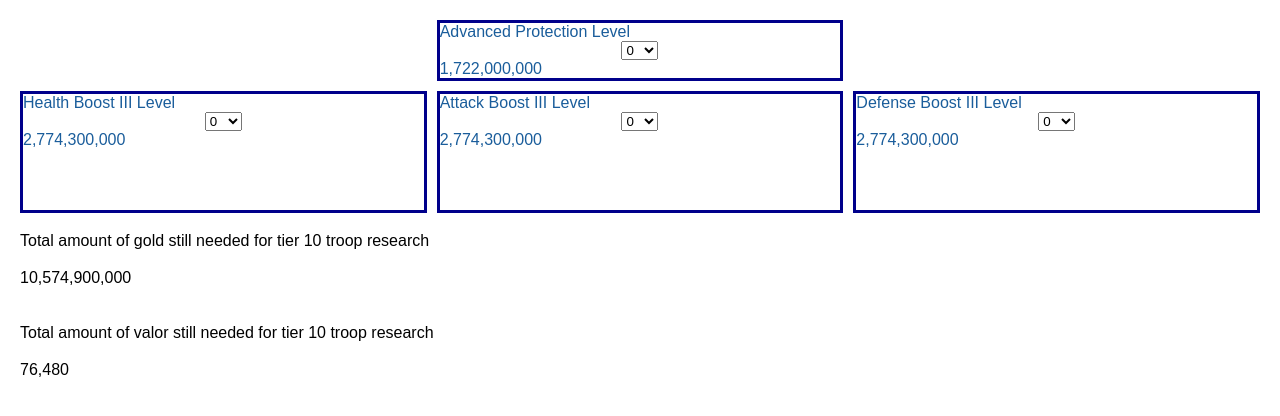
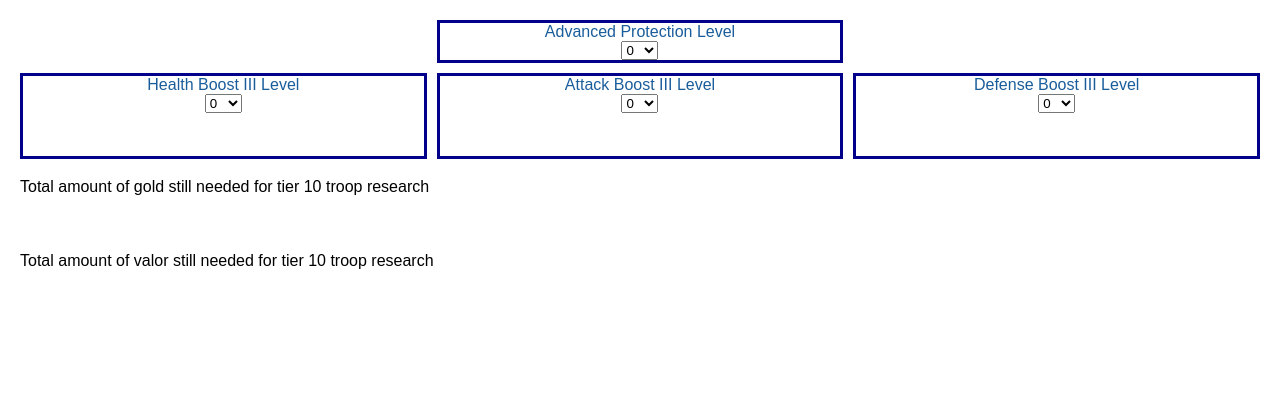
Before and after one commit to dmnemec/lastwar_tools, a plain HTML site: page index.html in a window 1280 px wide. Drawn offline with Linux system fonts and the light colour scheme.

Commit message:
feat: more formatting

```diff
--- a/index.html
+++ b/index.html
@@ -24,7 +24,7 @@
                     <option value=10>10</option>
                 </select>
             </div>
-            <div id="advProtResult"></div>
+            <div id="advProtResult select-div"></div>
         </div>
         <div class="hpNode tech-node">
             <label for="healthLvl">Health Boost III Level</label>
@@ -43,7 +43,7 @@
                     <option value=10>10</option>
                 </select>
             </div>
-            <div id="healthBoostResultDiv"></div>
+            <div id="healthBoostResultDiv select-div"></div>
         </div>
         <div class="attNode tech-node">
             <label for="attackLvl">Attack Boost III Level</label>
@@ -62,7 +62,7 @@
                     <option value=10>10</option>
                 </select>
             </div>
-            <div id="attackBoostResultDiv"></div>
+            <div id="attackBoostResultDiv select-div"></div>
         </div>
         <div class="defNode tech-node">
             <label for="defenseLvl">Defense Boost III Level</label>
@@ -81,7 +81,7 @@
                     <option value=10>10</option>
                 </select>
             </div>
-            <div id="defenseBoostResultDiv"></div>
+            <div id="defenseBoostResultDiv select-div"></div>
         </div>
     </div>
 
--- a/styles.css
+++ b/styles.css
@@ -50,3 +50,8 @@ body {
     display: flex;
     justify-content: center;
   }
+
+  label {
+    display: flex;
+    justify-content: center;
+  }
```
